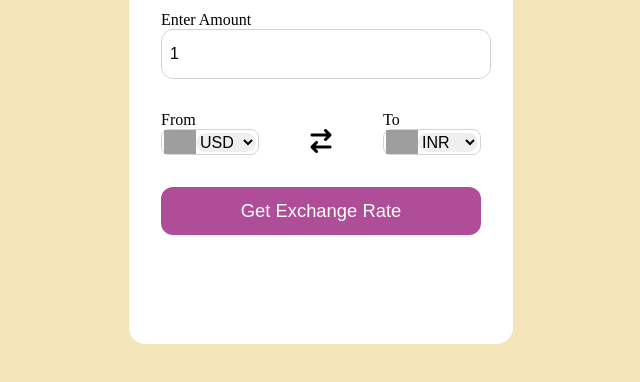
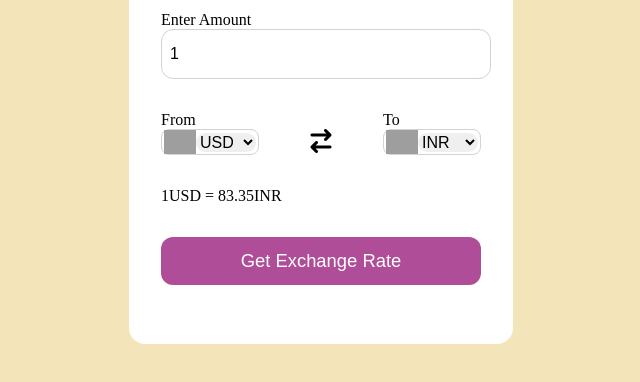
Before and after one commit to alishasingh06/currency-converter, a plain HTML site: page index.html in a window 1280 px wide. Shown: the part 268-650 px from the top of the page, without its empty margins (319-959 px from the left). Drawn offline with Linux system fonts and the light colour scheme; no server answers; grey boxes are pictures that could not be loaded.

Commit message:
Update index.html

```diff
--- a/index.html
+++ b/index.html
@@ -38,7 +38,7 @@
             </div>
           </div>
         </div>
-        <div class="msg"></div>
+        <div class="msg">1USD = 83.35INR</div>
         <button>Get Exchange Rate</button>
       </form>
     </div>
```
